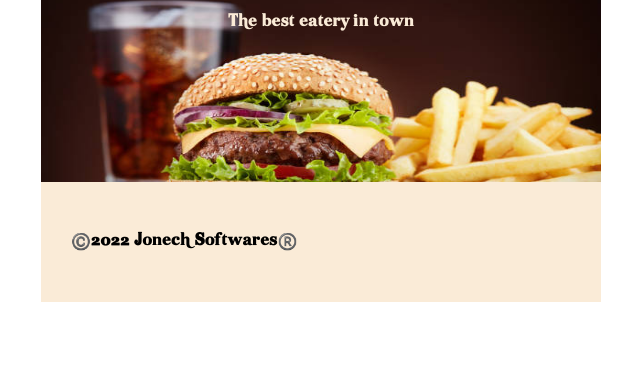
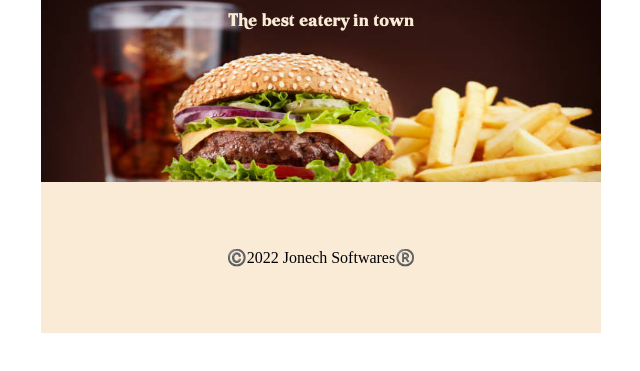
Before and after one commit to Goziejp12/Restaurant-Ordering-App, a plain HTML site: page index.html in a window 1280 px wide. Shown: the part 63-434 px from the top of the page, without its empty margins (319-959 px from the left). Drawn offline with Linux system fonts and the light colour scheme.

Commit message:
added footer

```diff
--- a/index.css
+++ b/index.css
@@ -151,3 +151,8 @@ input{
     border-radius: 3px;
     color: #03045e;
 }
+
+footer p{
+    font-family: 'Times New Roman', Times, serif;
+    text-align: center;
+}
--- a/index.html
+++ b/index.html
@@ -28,7 +28,7 @@
                 <button type="submit" class="pay-btn" id="pay-btn">Pay</button>
             </form>
             <h2 class="order-msg" id="order-msg"></h2>
-            <footer>©️2022 Jonech Softwares®️</footer>
+            <footer><p>©️2022 Jonech Softwares®️</p></footer>
         </main>
         <script src="index.js" type="module"></script>
     </body>
```
